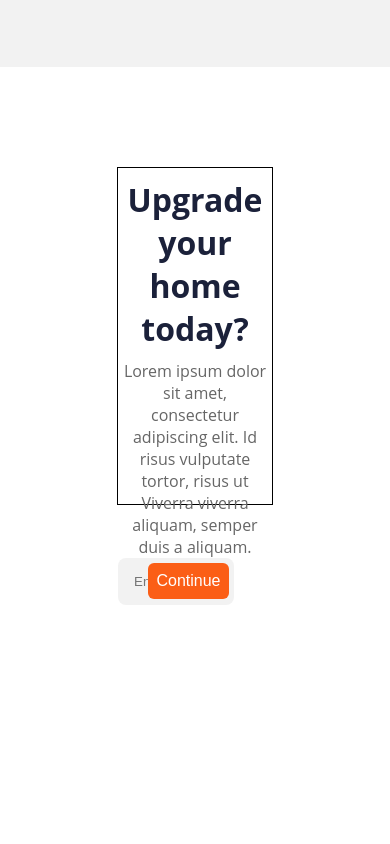
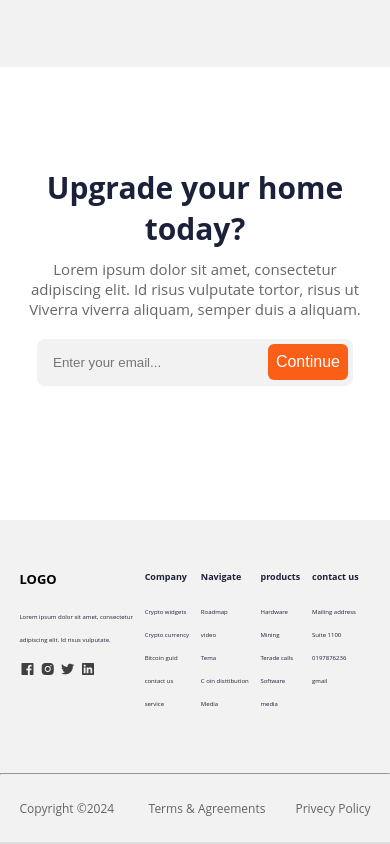
Before and after one commit to XamrokulovDev/Maktab-Sayti, a plain HTML site: page index.html in a window 390 px wide. Shown: the part 5425-6269 px from the top of the page. Before the commit the page ends 6030 px from the top, so only its background shows below. Drawn offline with nearby package versions, Linux system fonts and the light colour scheme.

Commit message:
loyiha tugatildi!

```diff
--- /dev/null
+++ b/CSS/footer/_footer.scss
@@ -0,0 +1,121 @@
+footer{
+    width: 100vw;
+    background-color: #F2F2F2;
+    border-bottom: 2px solid #DEDEDE;
+    .container{
+        padding: 50px 0;
+        display: grid;
+        grid-template-columns: auto auto auto auto auto;
+        gap: 35px;
+        font-family: "Open Sans", sans-serif;
+        width: 80vw;
+        h1{
+            color: #000000;
+            margin-bottom: 25px;
+        }
+        h2{
+            margin-bottom: 25px;
+            color: #1B213A;
+        }
+        p{
+            margin-bottom: 15px;
+            color: #1B213A;
+        }
+        a{
+            color: #404040;
+        }
+    }
+    .last_content{
+        padding: 25px 0;
+        color: #646464;
+        font-family: "Open Sans", sans-serif;
+        display: flex;
+        justify-content: space-between;
+        width: 80vw;
+        margin: 0 auto;
+        span{
+            display: flex;
+            #p{
+                margin-left: 30px;
+            }
+        }
+    }
+}
+@media (min-width: 0px) and (max-width: 576px) {
+    footer{
+        .container{
+            display: grid;
+            gap: 0;
+            width: 90vw;
+            h1{
+                font-size: 13px;
+            }
+            h2{
+                font-size: 9px;
+            }
+            p{
+                font-size: 6px;
+            }
+        }
+        .last_content{
+            width: 90vw;
+            p{
+                font-size: 12px;
+            }
+            #p{
+                margin-left: 10px;
+            }
+        }
+    }
+}
+@media (min-width: 576px) and (max-width: 768px) {
+    footer{
+        .container{
+            display: grid;
+            gap: 0;
+            width: 90vw;
+            h1{
+                font-size: 13px;
+            }
+            h2{
+                font-size: 9px;
+            }
+            p{
+                font-size: 6px;
+            }
+        }
+    }
+}
+@media (min-width: 768px) and (max-width: 1024px) {
+    footer{
+        .container{
+            display: grid;
+            gap: 0;
+            h1{
+                font-size: 25px;
+            }
+            h2{
+                font-size: 15px;
+            }
+            p{
+                font-size: 12px;
+            }
+            a{
+                i{
+                    font-size: 25px;
+                }
+            }
+        }
+    }
+}
+@media (min-width: 1024px){
+    footer{
+        .container{
+            a{
+                i{
+                    font-size: 35px;
+                }
+            }
+        }
+    }
+}
--- a/CSS/header/_header.scss
+++ b/CSS/header/_header.scss
@@ -102,17 +102,23 @@ header{
         }
     }
 }
+
+// website responsive
+
 @media (min-width: 0px) and (max-width: 325px) {
     header{
         section{
             .header_main{
                 width: 80vw;
-                padding: 30px 0;
+                padding: 90px 0;
                 h3{
                     font-size: 13px;
                 }
                 h1{
                     font-size: 30px;
+                }
+                p{
+                    font-size: 13px;
                 }
             }
         }
--- a/CSS/main/_main.scss
+++ b/CSS/main/_main.scss
@@ -119,24 +119,28 @@ main{
     }
     .main_footer{
         width: 40vw;
-        height: 40vh;
+        height: 30vh;
         margin: 100px auto;
         font-family: "Open Sans", sans-serif;
-        border: 1px solid black;
         h1{
+            font-size: 38px;
             margin: 10px 0;
             color: #1B213A;
         }
         p{
+            font-size: 16px;
             color: #666666;
+            margin-bottom: 20px;
         }
         form{
-            width: 75%;
+            width: 70%;
+            margin: 0 auto;
             position: relative;
             input{
                 width: 100%;
                 outline: none;
                 border: none;
+                color: #1B213A;
                 background-color: #F2F2F2;
                 border-radius: 8px;
                 text-align: start;
@@ -155,7 +159,14 @@ main{
             }
         }
     }
+    button{
+        outline: none;
+        cursor: pointer;
+    }
 }
+
+// website resposive
+
 @media (min-width: 0px) and (max-width: 576px) {
     main{
         width: 100vw;
@@ -182,6 +193,18 @@ main{
                 button{
                     padding: 0.5vh 1vw;
                 }
+            }
+        }
+        .main_footer{
+            width: 90vw;
+            h1{
+                font-size: 30px;
+            }
+            p{
+                font-size: 15px;
+            }
+            form{
+                width: 90%;
             }
         }
     }
@@ -213,6 +236,12 @@ main{
                 }
             }
         }
+        .main_footer{
+            width: 80vw;
+            h1{
+                font-size: 35px;
+            }
+        }
     }
 }
 @media (min-width: 768px) and (max-width: 992px) {
@@ -242,6 +271,9 @@ main{
                 }
             }
         }
+        .main_footer{
+            width: 65vw;
+        }
     }
 }
 @media (min-width: 992px) and (max-width: 1200px) {
@@ -251,9 +283,15 @@ main{
             grid-template-columns: repeat(3,1fr);
             gap: 35px;
         }
+        .main_footer{
+            width: 50vw;
+        }
     }
 }
-button{
-    outline: none;
-    cursor: pointer;
+@media (min-width: 1200px) {
+    main{
+        .main_footer{
+            width: 50vw;
+        }
+    }
 }
--- a/CSS/style.scss
+++ b/CSS/style.scss
@@ -27,4 +27,5 @@ body{
     color: #FFFFFF;
 }
 @import "./header/header";
-@import "./main/main"
+@import "./main/main";
+@import "./footer/footer"
--- a/Js/app.js
+++ b/Js/app.js
@@ -5,3 +5,9 @@ const Menu = document.querySelector('#menu')
 NavbarMenu.addEventListener('click',()=>{
     Menu.classList.toggle("block")
 })
+
+// Bu yerda yilni chiqaruvchi paragraph chaqirildi!
+const year = document.querySelector('#year')
+
+const data = new Date().getFullYear()
+year.innerHTML = data;
--- a/index.html
+++ b/index.html
@@ -240,12 +240,66 @@
                 Id risus vulputate tortor, risus ut Viverra viverra aliquam, semper duis a aliquam.
             </p>
             <form>
-                <input type="text" placeholder="Enter your email">
+                <input type="text" placeholder="Enter your email...">
                 <button type="submit">Continue</button>
             </form>
         </div>
     </main>
-    <footer></footer>
+    <footer>
+        <div class="container">
+            <div>
+                <h1>LOGO</h1>
+                <p>Lorem ipsum dolor sit amet, consectetur</p>
+                <p>adipiscing elit. Id risus vulputate.</p>
+                <a href="#"><i class='bx bxl-facebook-square'></i></a>
+                <a href="#"><i class='bx bxl-instagram-alt' ></i></a>
+                <a href="#"><i class='bx bxl-twitter'></i></a>
+                <a href="#"><i class='bx bxl-linkedin-square'></i></a>
+            </div>
+            <div>
+                <h2>Company </h2>
+                <p>Crypto widgets</p>
+                <p>Crypto currency</p>
+                <p>Bitcoin guid</p>
+                <p>contact us</p>
+                <p>service</p>
+            </div>
+            <div>
+                <h2>Navigate</h2>
+                <p>Roadmap</p>
+                <p>video</p>
+                <p>Tema</p>
+                <p>C oin disttibution</p>
+                <p>Media</p>
+            </div>
+            <div>
+                <h2>products</h2>
+                <p>Hardware</p>
+                <p>Mining</p>
+                <p>Terade calls</p>
+                <p>Software</p>
+                <p>media</p>
+            </div>
+            <div>
+                <h2>contact us</h2>
+                <p>Mailing address</p>
+                <p>Suite 1100</p>
+                <p>0197876236</p>
+                <p>gmail</p>
+            </div>
+        </div>
+        <hr>
+        <div class="last_content">
+            <span>
+                <p>Copyright ©</p>
+                <p id="year"></p>
+            </span>
+            <span>
+                <p>Terms & Agreements</p>
+                <p id="p">Privecy Policy</p>
+            </span>
+        </div>
+    </footer>
     <script src="./Js/data.js"></script>
     <script src="./Js/app.js"></script>
 </body>
```
Also changed, not shown: CSS/style.css, 1 other file.
